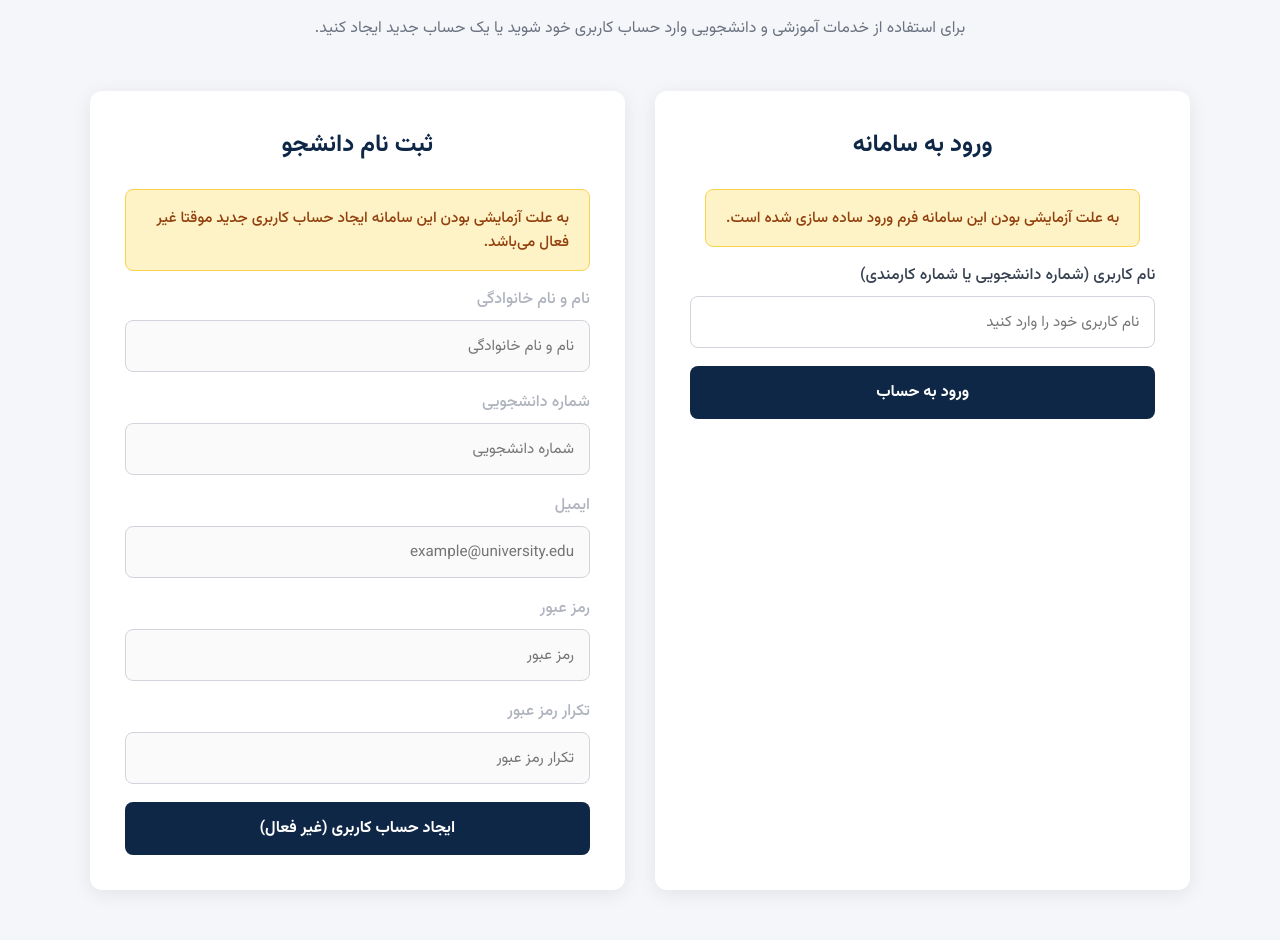
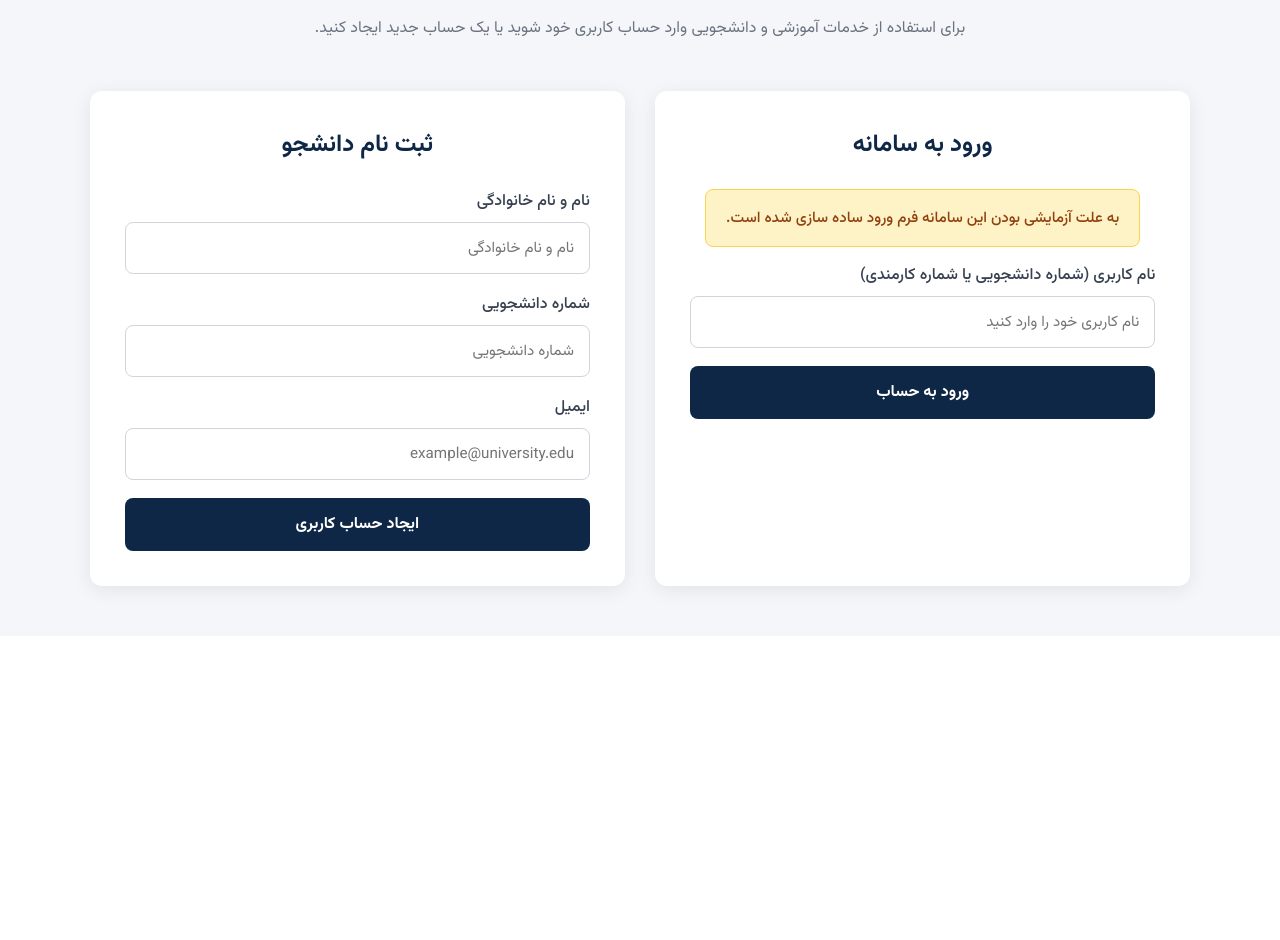
Before and after one commit to teymuri-alireza/help-desk-system, a FastAPI app: page /auth in a window 1280 px wide. Shown: the part 172-1112 px from the top of the page. After the commit the page ends 775 px from the top, so only its background shows below. Run offline with FastAPI, Linux system fonts and the light colour scheme.

Commit message:
feat(ui): activate signup form in /auth endpoint

```diff
--- a/src/server/templates/auth.html
+++ b/src/server/templates/auth.html
@@ -50,9 +50,9 @@
                         <label for="login-username">نام کاربری (شماره دانشجویی یا شماره کارمندی)</label>
                         <input type="text" id="login-username" name="username" required placeholder="نام کاربری خود را وارد کنید">
 
-                        {% if error %}
+                        {% if login_error %}
                             <p style="justify-self: center;" class="alert alert-danger">
-                                {{ error }}
+                                {{ login_error }}
                             </p>
                         {% endif %}
 
@@ -69,40 +69,31 @@
             <section class="auth-card" id="signup-section">
                 <h2>ثبت نام دانشجو</h2>
 
-                <form>
+                {% if signup_error %}
+                    <p style="justify-self: center;" class="alert alert-danger">
+                        {{ signup_error }}
+                    </p>
+                {% endif %}
 
-                    <p style="justify-self: center;" class="alert alert-warning">
-                        به علت آزمایشی بودن این سامانه ایجاد حساب کاربری جدید
-                        موقتا غیر فعال می‌باشد.
-                    </p>
+                <form action="/auth/signup" method="POST">
 
                     <div class="form-group">
-                        <label style="color: #aeb3bd;" for="fullname">نام و نام خانوادگی</label>
-                        <input type="text" id="fullname" name="fullname" required placeholder="نام و نام خانوادگی" disabled>
+                        <label for="fullname">نام و نام خانوادگی</label>
+                        <input type="text" id="fullname" name="name" required placeholder="نام و نام خانوادگی">
                     </div>
 
                     <div class="form-group">
-                        <label style="color: #aeb3bd;" for="student-id">شماره دانشجویی</label>
-                        <input type="text" id="student-id" name="student_id" required placeholder="شماره دانشجویی" disabled>
+                        <label for="user-id">شماره دانشجویی</label>
+                        <input type="text" id="user-id" name="username" required placeholder="شماره دانشجویی">
                     </div>
 
                     <div class="form-group">
-                        <label style="color: #aeb3bd;" for="email">ایمیل</label>
-                        <input type="email" id="email" name="email" required placeholder="example@university.edu" disabled>
+                        <label for="email">ایمیل</label>
+                        <input type="email" id="email" name="email" required placeholder="example@university.edu">
                     </div>
 
-                    <div class="form-group">
-                        <label style="color: #aeb3bd;" for="signup-password">رمز عبور</label>
-                        <input type="password" id="signup-password" name="password" required placeholder="رمز عبور" disabled>
-                    </div>
-
-                    <div class="form-group">
-                        <label style="color: #aeb3bd;" for="confirm-password">تکرار رمز عبور</label>
-                        <input type="password" id="confirm-password" name="confirm_password" required placeholder="تکرار رمز عبور" disabled>
-                    </div>
-
-                    <button class="submit-btn" disabled>
-                        ایجاد حساب کاربری (غیر فعال)
+                    <button class="submit-btn">
+                        ایجاد حساب کاربری
                     </button>
 
                 </form>
```
